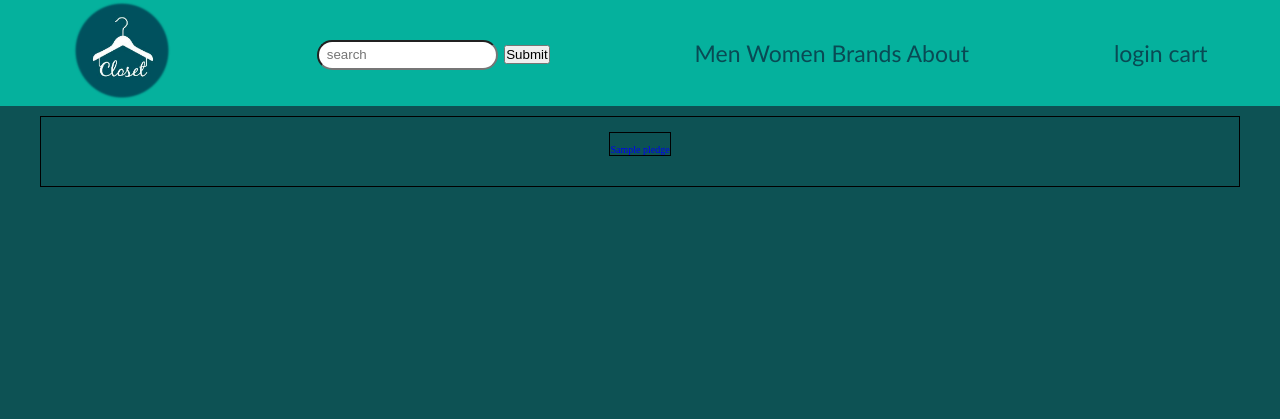
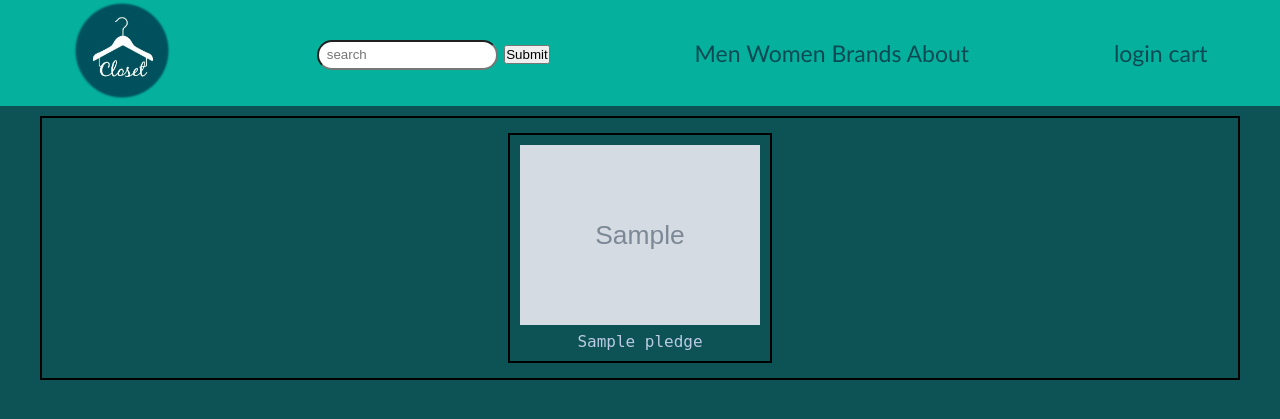
Before and after one commit to LuisJZ2004/clothestore, a Django app: a page that uses clothestore/clothes/templates/clothes/clothes_list.html in a window 1280 px wide. Shown: the top 419 px of the page. Run offline with Django 4.2, Linux system fonts and the light colour scheme; tables that the repository leaves empty hold one stand-in row (values such as "Sample post"); grey boxes marked "Sample" are stand-in pictures.

Commit message:
styles for pledges_list_view

```diff
--- a/clothestore/clothes/static/clothes/css/clothes_gender.css
+++ /dev/null
@@ -1,35 +0,0 @@
-* {
-    box-sizing: border-box;
-    padding: 0;
-    margin: 0;
-}
-
-.filters {
-    display: flex;
-    justify-content: space-between;
-    border: 1px solid black;
-    padding: 10px;
-    min-width: 100px;
-    max-width: 1300px;
-    margin: 0px auto;
-}
-
-
-.list-clothes {
-    display: flex;
-    justify-content: space-evenly;
-    flex-wrap: wrap;
-    padding: 15px;
-    border: 1px solid black;
-    min-width: 500px;
-    max-width: 1200px;
-    margin: 0px auto;
-    margin-top: 10px;
-}
-
-.clothe {
-    display: flex;
-    flex-direction: column;
-    margin-bottom: 15px;
-    border: 1px solid black;
-}
--- /dev/null
+++ b/clothestore/clothes/static/clothes/css/pledge_list_2.css
@@ -0,0 +1,51 @@
+/* .filters {
+    display: flex;
+    justify-content: space-between;
+    border: 1px solid black;
+    padding: 10px;
+    min-width: 100px;
+    max-width: 1300px;
+    margin: 0px auto;
+} */
+
+
+.list-clothes {
+    display: flex;
+    justify-content: space-evenly;
+    flex-wrap: wrap;
+    padding: 15px;
+    border: 2px solid black;
+    min-width: 500px;
+    max-width: 1200px;
+    margin: 0px auto;
+    margin-top: 10px;
+}
+
+.clothe {
+    padding: 10px;
+    display: flex;
+    justify-content: center;
+    align-items: center;
+    flex-direction: column;
+    border: 2px solid black;
+}
+.clothe .name {
+    display: flex;
+    justify-content: center;
+    flex-wrap: wrap;
+    align-items: center;
+    justify-content: center;
+    height: 100%;
+    max-width: 90%;
+    margin-top:5px;
+}
+
+.clothe .name a{
+    font-family: monospace;
+    font-size: 1.6rem;
+    color: #bbcbe3;
+}
+
+.clothe .name a:hover {
+    color:white;
+}
--- a/clothestore/clothes/templates/clothes/clothes_list.html
+++ b/clothestore/clothes/templates/clothes/clothes_list.html
@@ -1,7 +1,7 @@
 {% extends '../home/base_layout.html' %}
 {% load static %}
 {% block styles %}
-<link rel="stylesheet" href="{% static 'clothes/css/clothes_gender.css' %}" type="text/css">
+<link rel="stylesheet" href="{% static 'clothes/css/pledge_list_2.css' %}" type="text/css">
 {% endblock styles %}
 
 {% block content %}
@@ -68,11 +68,17 @@
     {% for pledge in pledges %}
 
     <div class="clothe">
-        <br>
-        <a href="#">{{ pledge.name }}</a>
+        <a href="#">
+            <img src="{{ pledge.pledgecolorset_set.all.first.image.url }}" alt="" width="240px">
+        </a>
+        <div class="name">
+            <a href="#">{{ pledge.name }}</a>
+        </div>
 
     </div>
 
     {% endfor %}
 </div>
 {% endblock content %}
+
+{% comment %} {% static 'clothes/css/pledge_list.css' %} {% endcomment %}
```
Also changed, not shown: clothestore/media/6a6bfa5602b57485c20914e6329998c8.jpg (added), clothestore/media/Good-Game-cotton-bowling.jpg (added), clothestore/media/Poplin-cotton-shirt-with-embroidery.jpg (added).
